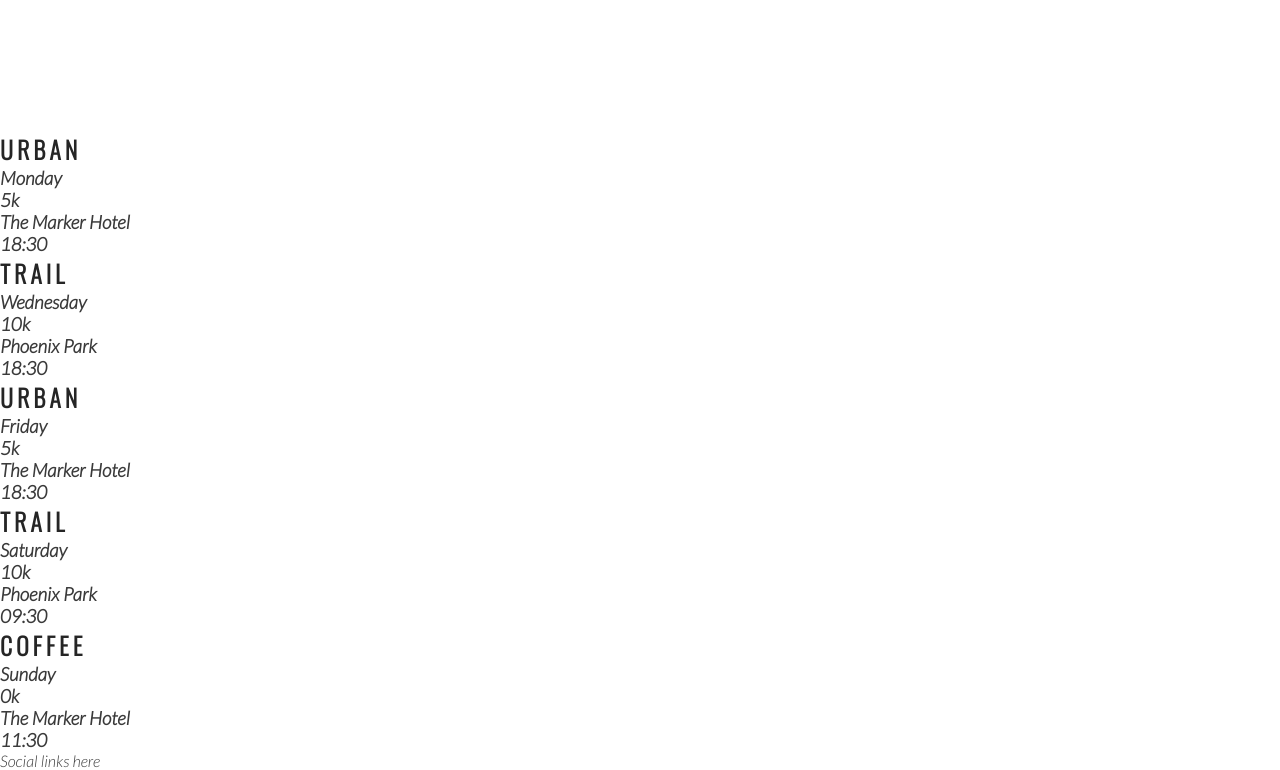
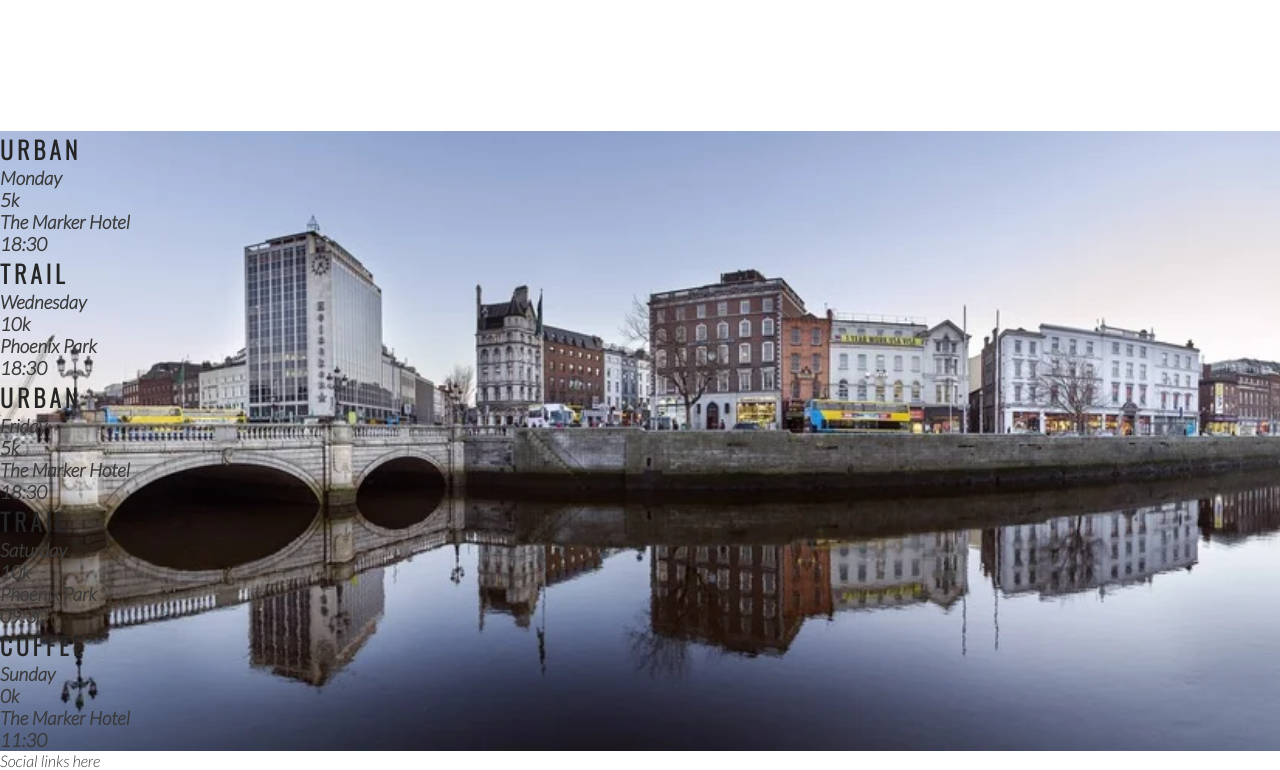
Before and after one commit to Liamm91/Love-running, a plain HTML site: page index.html in a window 1280 px wide. Shown: the part 1164-1934 px from the top of the page. Drawn offline with nearby package versions, Linux system fonts and the light colour scheme.

Commit message:
add background image to times section

```diff
--- a/assets/css/style.css
+++ b/assets/css/style.css
@@ -162,3 +162,13 @@ hr {
     height: 100%;
     border-radius: 50%;
 }
+
+/*event time */
+#times {
+    background: url('../images/dublin-city.webp');
+    background-repeat: no-repeat;
+    background-size: cover;
+    background-position: center;
+    width: 100%;
+    overflow: hidden;
+}
--- a/index.html
+++ b/index.html
@@ -77,7 +77,7 @@
             </div>
         </div>
     </section>
-    <section>
+    <section id="times">
         <div>
             <h2>Urban</h2>
             <h3>Monday</h3>
```
Also changed, not shown: assets/images/dublin-city.webp (added).
